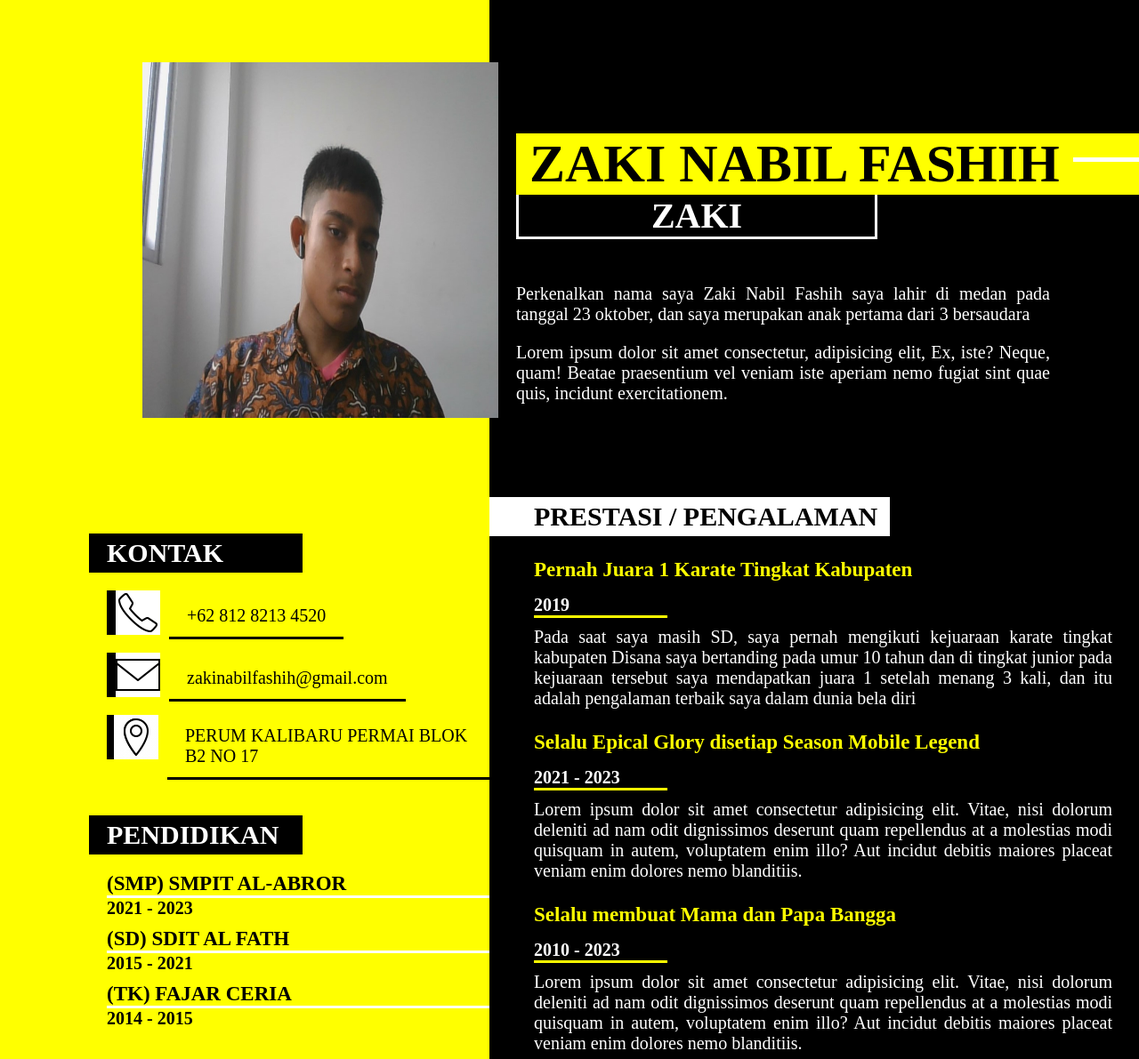
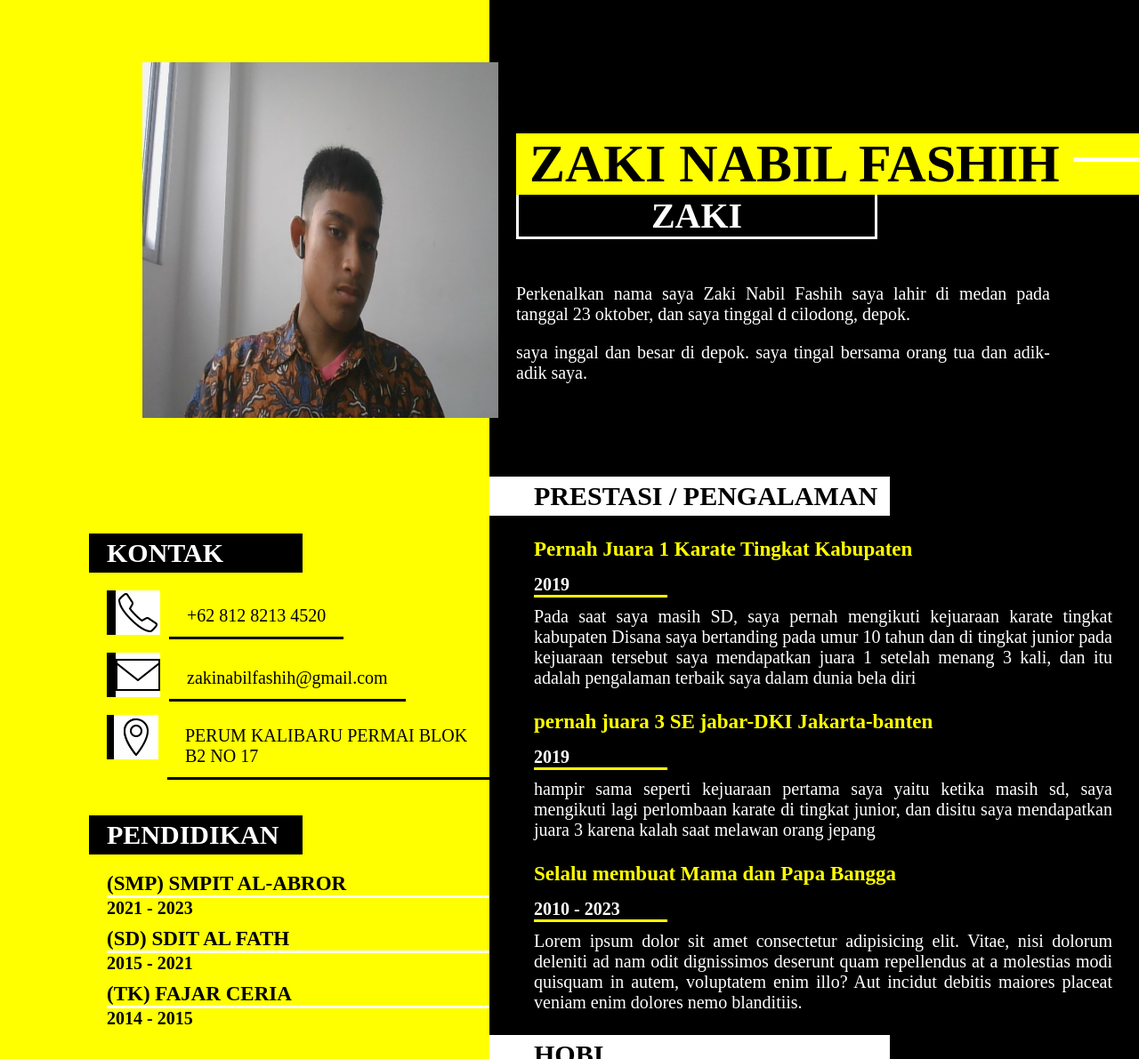
Before and after one commit to zakinabilfashih/belajar-page, a plain HTML site: page index.html in a window 1280 px wide. Shown: the top 1191 px of the page at 89% size. Drawn offline with Linux system fonts and the light colour scheme.

Commit message:
first commit

```diff
--- a/index.html
+++ b/index.html
@@ -93,13 +93,12 @@
             <div class="desc-first">
                 <p class="desc-first-text">
                     Perkenalkan nama saya Zaki Nabil Fashih saya lahir di medan pada tanggal 23 oktober,
-                    dan saya merupakan anak pertama dari 3 bersaudara
+                    dan saya tinggal d cilodong, depok.
                 </p>
             </div>
             <div class="desc-last">
                 <p class="desc-last-text">
-                    Lorem ipsum dolor sit amet consectetur, adipisicing elit, Ex, iste? Neque, quam!
-                    Beatae praesentium vel veniam iste aperiam nemo fugiat sint quae quis, incidunt exercitationem.
+                    saya inggal dan besar di depok. saya tingal bersama orang tua dan adik-adik saya.
                 </p>
             </div>
         </div>
@@ -114,12 +113,12 @@
                     pada kejuaraan tersebut saya mendapatkan juara 1 setelah menang 3 kali,
                     dan itu adalah pengalaman terbaik saya dalam dunia bela diri
                 </div>
-                <div class="right-title">Selalu Epical Glory disetiap Season Mobile Legend</div>
-                <div class="right-time">2021 - 2023</div>
+                <div class="right-title">pernah juara 3 SE jabar-DKI Jakarta-banten</div>
+                <div class="right-time">2019</div>
                 <div class="right-value-text">
-                    Lorem ipsum dolor sit amet consectetur adipisicing elit.
-                    Vitae, nisi dolorum deleniti ad nam odit dignissimos deserunt quam repellendus at a molestias modi quisquam in autem,
-                    voluptatem enim illo? Aut incidut debitis maiores placeat veniam enim dolores nemo blanditiis.
+                    hampir sama seperti kejuaraan pertama saya yaitu ketika masih sd, saya mengikuti lagi
+                    perlombaan karate di tingkat junior, dan disitu saya mendapatkan juara 3 karena kalah
+                    saat melawan orang jepang
                 </div>
                 <div class="right-title">Selalu membuat Mama dan Papa Bangga</div>
                 <div class="right-time">2010 - 2023</div>
```
